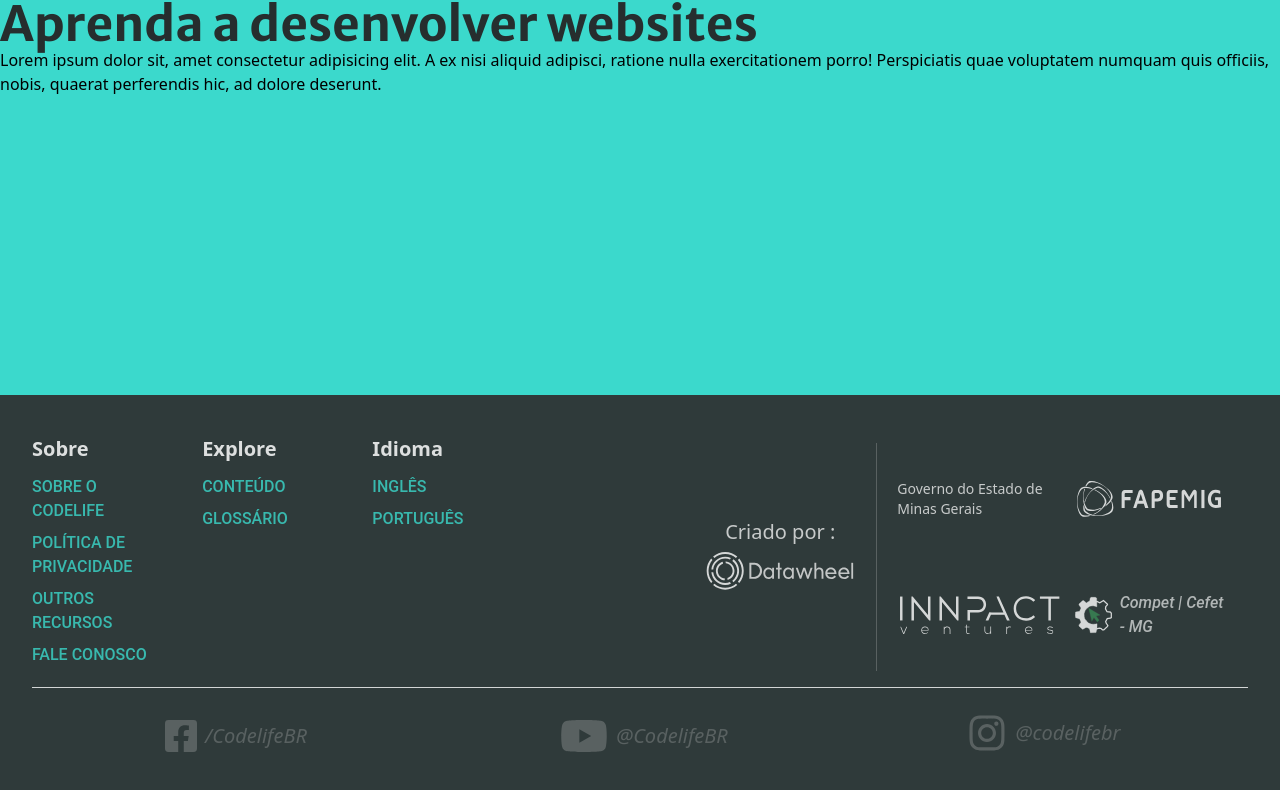
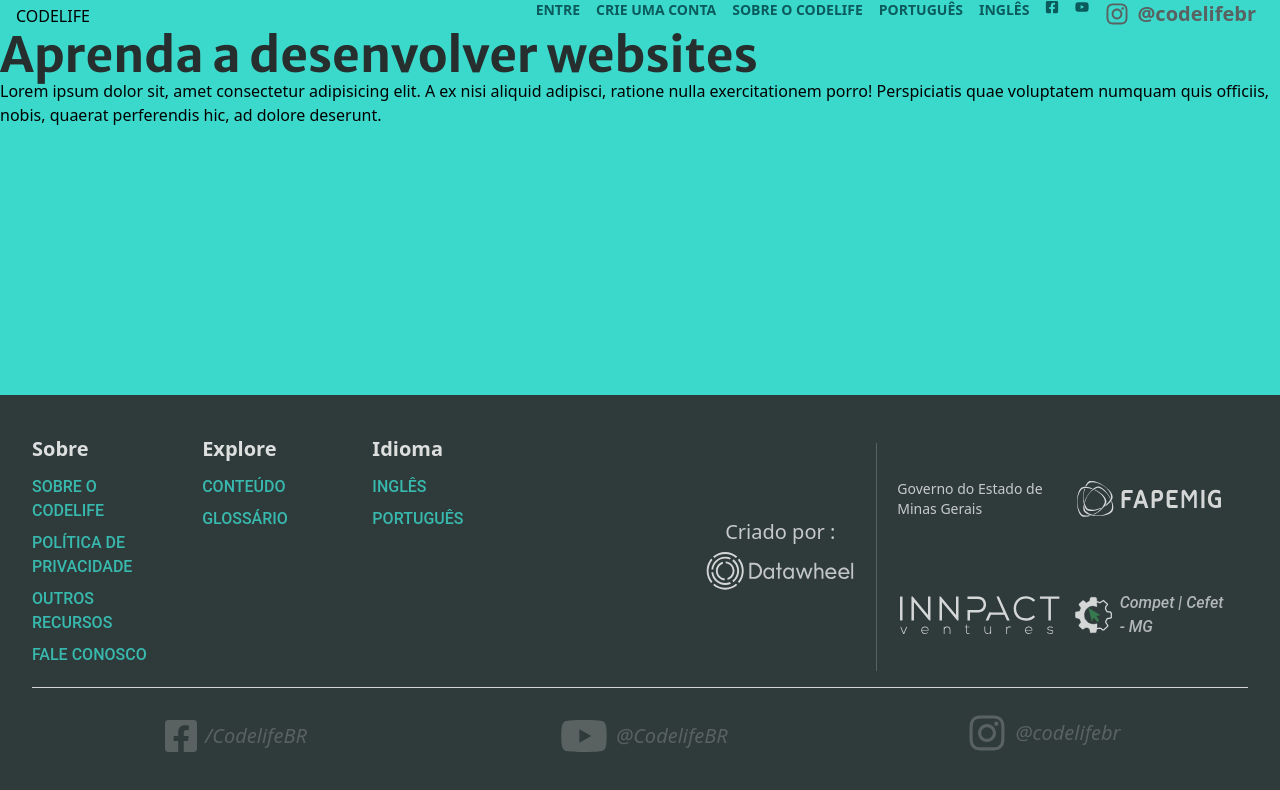
Before and after one commit to Codelife-Compet/codelife2.0, a Next.js app: page / in a window 1280 px wide. Shown: the top 790 px of the page. Built offline with nearby package versions, Linux system fonts and the light colour scheme.

Commit message:
Creating styles to navbar using tailwindCSS

```diff
--- /dev/null
+++ b/src/components/NavBar.tsx
@@ -0,0 +1,29 @@
+import Image from "next/image";
+import Link from "next/link";
+import { FaYoutube, FaFacebookSquare } from "react-icons/fa"
+import CompetIcon from "./CompetIcon";
+import InstagramIcon from "./InstagramIcon";
+
+
+
+function NavBar() {
+
+    return(
+        <nav className="box-border m-0 flex justify-between items-center gap-8 py-0 px-4">
+            <a href="/" className="">CODELIFE</a>
+            <ul className="p-0 m-0 list-none flex gap-4 text-sm">
+                <li className=" text-codelife-green-400 hover:text-codelife-black-900 font-semibold"><a href="/">ENTRE</a></li>
+                <li className=" text-codelife-green-400 hover:text-codelife-black-900 font-semibold"><a href="/">CRIE UMA CONTA</a></li>
+                <li className=" text-codelife-green-400 hover:text-codelife-black-900 font-semibold"><a href="/">SOBRE O CODELIFE</a></li>
+                <li className=" text-codelife-green-400 hover:text-codelife-black-900 font-semibold"><a href="/">PORTUGUÊS</a></li>
+                <li className=" text-codelife-green-400 hover:text-codelife-black-900 font-semibold"><a href="/">INGLÊS</a></li>
+                <li className=" text-codelife-green-400 hover:text-codelife-black-900 font-semibold"><FaFacebookSquare /></li>
+                <li className=" text-codelife-green-400 hover:text-codelife-black-900 font-semibold"><FaYoutube /></li>
+                <li className=" text-codelife-green-400 hover:text-codelife-black-900 font-semibold"><InstagramIcon /></li>
+            </ul>
+        </nav>
+    );
+}
+
+
+export default NavBar;
--- a/src/pages/index.tsx
+++ b/src/pages/index.tsx
@@ -3,6 +3,7 @@ import Image from 'next/image'
 import { Inter } from 'next/font/google'
 import styles from '@/styles/Home.module.css'
 import Footer from '@/components/Footer'
+import NavBar from '@/components/NavBar'
 
 const inter = Inter({ subsets: ['latin'] })
 
@@ -16,6 +17,7 @@ export default function Home() {
         <link rel="icon" href="/favicon.ico" />
       </Head>
       <main className="bg-codelife-green-500 w-full h-[100vh] flex flex-col">
+        <NavBar />
         <h1 className='font-merry text-codelife-black-600 text-5xl font-bold '>Aprenda a desenvolver websites</h1>
         <p>Lorem ipsum dolor sit, amet consectetur adipisicing elit. A ex nisi aliquid adipisci, ratione nulla exercitationem porro! Perspiciatis quae voluptatem numquam quis officiis, nobis, quaerat perferendis hic, ad dolore deserunt.</p>
         <Footer />
--- a/tailwind.config.js
+++ b/tailwind.config.js
@@ -15,7 +15,7 @@ module.exports = {
         100: "#d8f7f5",
         200: "#b1f0eb",
         300: "#89e8e0",
-        400: "#62e1d6",
+        400: "#0b5b5c",
         500: "#3bd9cc",
         600: "#2faea3",
         700: "#23827a",
@@ -30,7 +30,7 @@ module.exports = {
     600: "#262e2e",
     700: "#1c2323",
     800: "#131717",
-    900: "#090c0c"
+    900: "#182026"
 },"codelife-zinc": {
     100: "#f4f4f4",
     200: "#e9eaea",
```
